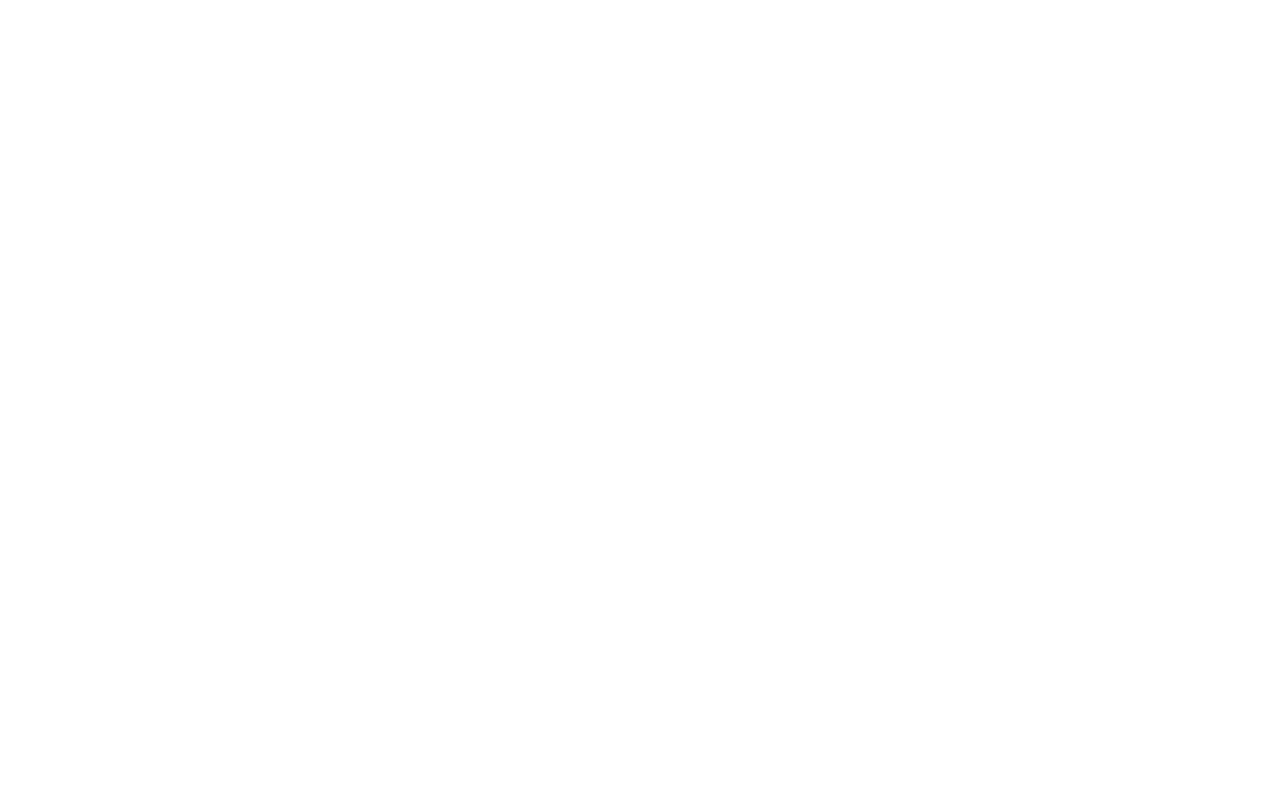
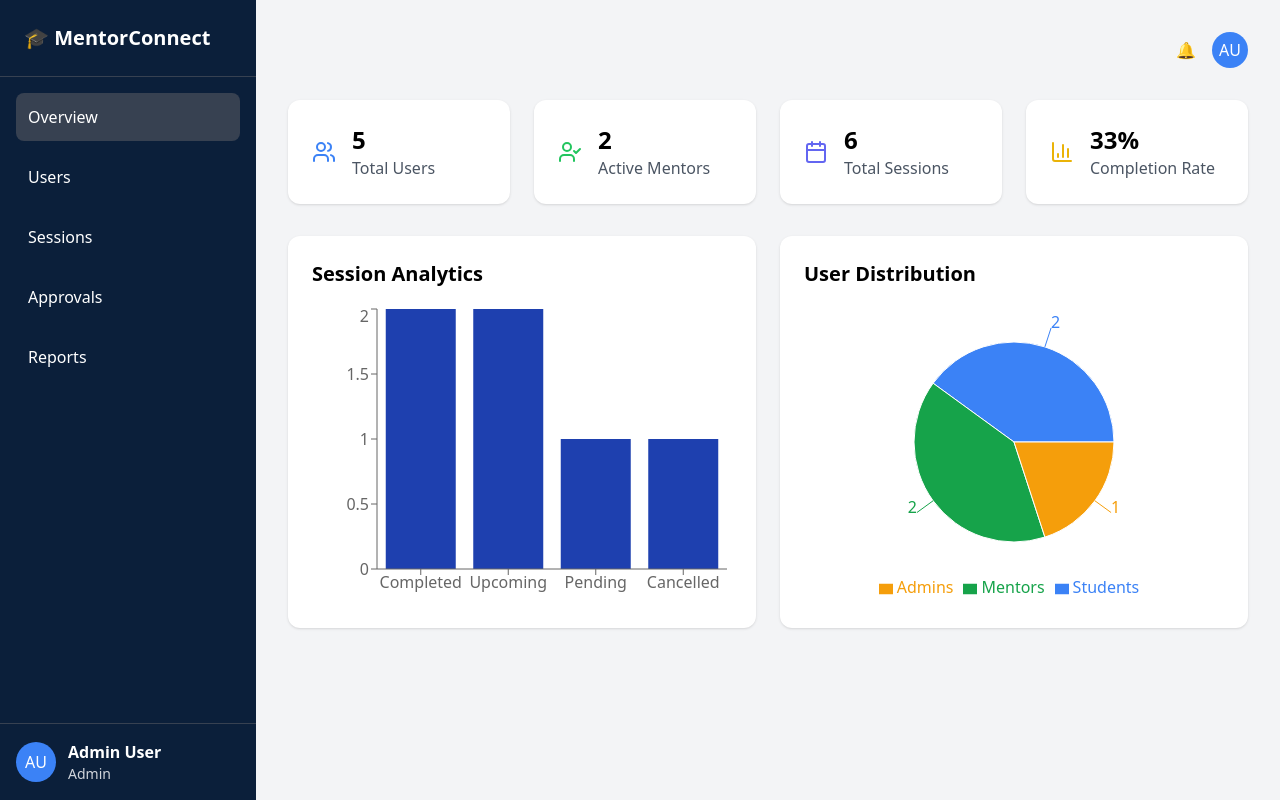
Before and after one commit to Aswi7/industry-mentor-portal, a React app in the folder frontend/: page /admin in a window 1280 px wide. Before the commit this address had no page. Built offline with nearby package versions, Linux system fonts and the light colour scheme; the HTML template or start-up script is replaced by a standard one.

Commit message:
created admin dashboard

```diff
--- a/frontend/src/App.jsx
+++ b/frontend/src/App.jsx
@@ -3,6 +3,7 @@
 import Register from "./pages/Register"
 import MentorDashboard from "./pages/MentorDashboard"
 import StudentDashboard from "./pages/StudentDashboard"
+import AdminDashboard from "./pages/AdminDashboard"
 
 function App() {
   return (
@@ -12,6 +13,7 @@
 
       <Route path="/mentor" element={<MentorDashboard />} />
        <Route path="/student" element={<StudentDashboard />} />
+       <Route path="/admin" element={<AdminDashboard />} />
 
     </Routes>
   )
--- a/frontend/src/pages/AdminDashboard.jsx
+++ b/frontend/src/pages/AdminDashboard.jsx
@@ -0,0 +1,182 @@
+import {
+  Users,
+  UserCheck,
+  Calendar,
+  BarChart3,
+} from "lucide-react";
+
+import {
+  BarChart,
+  Bar,
+  XAxis,
+  YAxis,
+  Tooltip,
+  ResponsiveContainer,
+  PieChart,
+  Pie,
+  Cell,
+  Legend,
+} from "recharts";
+
+const AdminDashboard = () => {
+  const sessionData = [
+    { name: "Completed", value: 2 },
+    { name: "Upcoming", value: 2 },
+    { name: "Pending", value: 1 },
+    { name: "Cancelled", value: 1 },
+  ];
+
+  const userData = [
+    { name: "Students", value: 2 },
+    { name: "Mentors", value: 2 },
+    { name: "Admins", value: 1 },
+  ];
+
+  const COLORS = ["#3B82F6", "#16A34A", "#F59E0B"];
+
+  return (
+    <div className="flex h-screen bg-gray-100">
+
+      {/* Sidebar */}
+      <div className="w-64 bg-[#0B1F3A] text-white flex flex-col">
+        <div className="p-6 text-xl font-bold border-b border-gray-700">
+          🎓 MentorConnect
+        </div>
+
+        <div className="flex-1 p-4 space-y-3">
+          <div className="bg-gray-700 rounded-lg p-3 cursor-pointer">
+            Overview
+          </div>
+          <div className="hover:bg-gray-700 rounded-lg p-3 cursor-pointer">
+            Users
+          </div>
+          <div className="hover:bg-gray-700 rounded-lg p-3 cursor-pointer">
+            Sessions
+          </div>
+          <div className="hover:bg-gray-700 rounded-lg p-3 cursor-pointer">
+            Approvals
+          </div>
+          <div className="hover:bg-gray-700 rounded-lg p-3 cursor-pointer">
+            Reports
+          </div>
+        </div>
+
+        <div className="p-4 border-t border-gray-700">
+          <div className="flex items-center gap-3">
+            <div className="bg-blue-500 w-10 h-10 rounded-full flex items-center justify-center">
+              AU
+            </div>
+            <div>
+              <p className="font-semibold">Admin User</p>
+              <p className="text-sm text-gray-300">Admin</p>
+            </div>
+          </div>
+        </div>
+      </div>
+
+      {/* Main Content */}
+      <div className="flex-1 p-8 overflow-y-auto">
+
+        {/* Top Bar */}
+        <div className="flex justify-between items-center mb-8">
+          <div></div>
+          <div className="flex items-center gap-4">
+            🔔
+            <div className="bg-blue-500 text-white w-9 h-9 rounded-full flex items-center justify-center">
+              AU
+            </div>
+          </div>
+        </div>
+
+        {/* Stats Cards */}
+        <div className="grid grid-cols-4 gap-6 mb-8">
+
+          <div className="bg-white p-6 rounded-xl shadow flex items-center gap-4">
+            <Users className="text-blue-500" />
+            <div>
+              <p className="text-2xl font-bold">5</p>
+              <p className="text-gray-600">Total Users</p>
+            </div>
+          </div>
+
+          <div className="bg-white p-6 rounded-xl shadow flex items-center gap-4">
+            <UserCheck className="text-green-500" />
+            <div>
+              <p className="text-2xl font-bold">2</p>
+              <p className="text-gray-600">Active Mentors</p>
+            </div>
+          </div>
+
+          <div className="bg-white p-6 rounded-xl shadow flex items-center gap-4">
+            <Calendar className="text-indigo-500" />
+            <div>
+              <p className="text-2xl font-bold">6</p>
+              <p className="text-gray-600">Total Sessions</p>
+            </div>
+          </div>
+
+          <div className="bg-white p-6 rounded-xl shadow flex items-center gap-4">
+            <BarChart3 className="text-yellow-500" />
+            <div>
+              <p className="text-2xl font-bold">33%</p>
+              <p className="text-gray-600">Completion Rate</p>
+            </div>
+          </div>
+
+        </div>
+
+        {/* Charts Section */}
+        <div className="grid grid-cols-2 gap-6">
+
+          {/* Bar Chart */}
+          <div className="bg-white p-6 rounded-xl shadow">
+            <h2 className="text-xl font-semibold mb-4">
+              Session Analytics
+            </h2>
+
+            <ResponsiveContainer width="100%" height={300}>
+              <BarChart data={sessionData}>
+                <XAxis dataKey="name" />
+                <YAxis />
+                <Tooltip />
+                <Bar dataKey="value" fill="#1E40AF" />
+              </BarChart>
+            </ResponsiveContainer>
+          </div>
+
+          {/* Pie Chart */}
+          <div className="bg-white p-6 rounded-xl shadow">
+            <h2 className="text-xl font-semibold mb-4">
+              User Distribution
+            </h2>
+
+            <ResponsiveContainer width="100%" height={300}>
+              <PieChart>
+                <Pie
+                  data={userData}
+                  dataKey="value"
+                  nameKey="name"
+                  outerRadius={100}
+                  label
+                >
+                  {userData.map((entry, index) => (
+                    <Cell
+                      key={`cell-${index}`}
+                      fill={COLORS[index % COLORS.length]}
+                    />
+                  ))}
+                </Pie>
+                <Legend />
+                <Tooltip />
+              </PieChart>
+            </ResponsiveContainer>
+          </div>
+
+        </div>
+
+      </div>
+    </div>
+  );
+};
+
+export default AdminDashboard;
```
